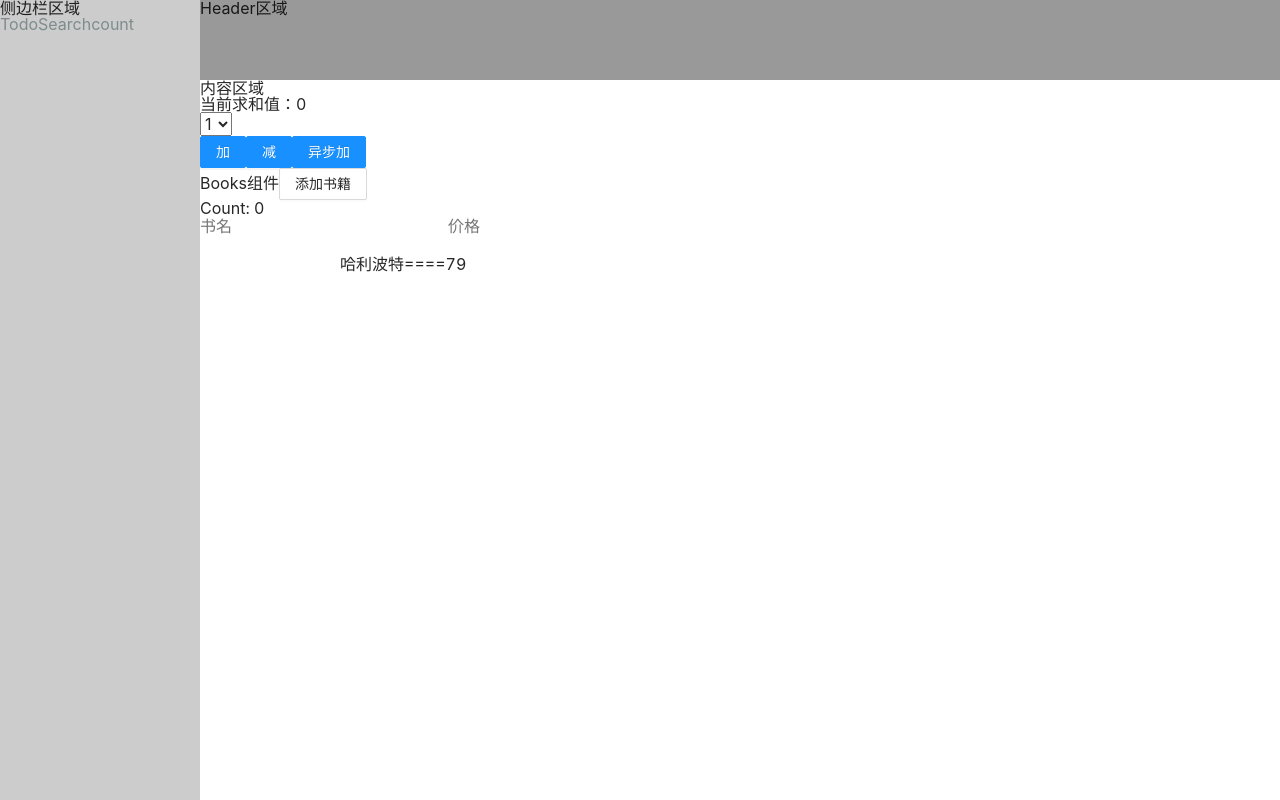
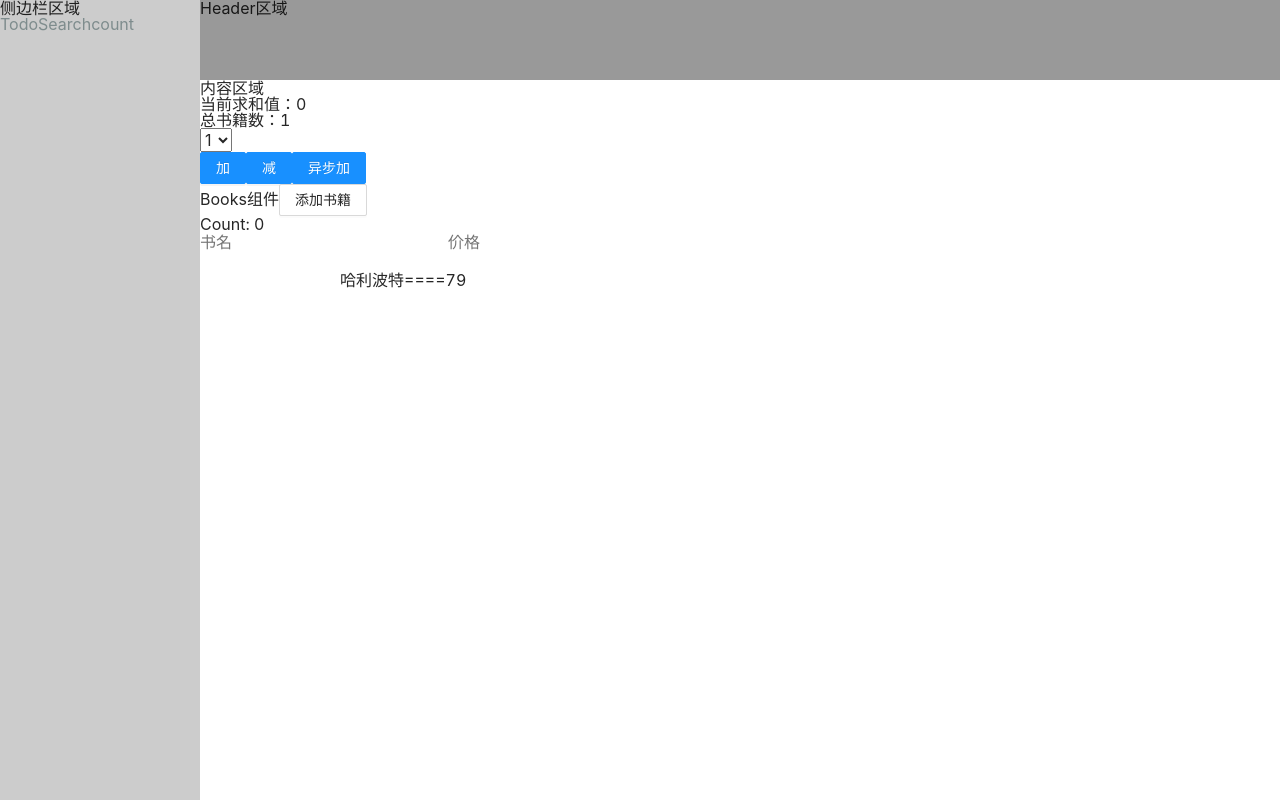
Before and after one commit to LewisLen/Recording, a React (Create React App) app in the folder React/React-cli/: page /count in a window 1280 px wide. Built offline with nearby package versions, Linux system fonts and the light colour scheme.

Commit message:
add:combineReducers共享数据

```diff
--- a/React/React-cli/src/contains/Books/Books.jsx
+++ b/React/React-cli/src/contains/Books/Books.jsx
@@ -11,9 +11,10 @@ class Book extends Component {
       bookName: this.bookName.value,
       bookPrice: this.bookPrice.value
     })
+    this.bookName.value = '';
+    this.bookPrice.value = '';
   }
   render() {
-    console.log(this.props)
     return (
       <div>
         Books组件
--- a/React/React-cli/src/contains/Count/Count.jsx
+++ b/React/React-cli/src/contains/Count/Count.jsx
@@ -9,9 +9,10 @@ import CountUI from '../../views/Count';
 // 第一个参数函数的返回值会作为状态传递给UI组件，key/value形式
 // 这里是react-redux在调用该函数的时候已经调用了store.getState()，并且将state返回
 const mapStateToProps = (state) => {
-  const {count} = state.CountReducer
+  const {count} = state.CountReducer;
   return {
-    count
+    count,
+    books:state.BookReducer
   }
 }
 // 第二个参数函数的返回值会作为操作状态的方法传递给UI组件
--- a/React/React-cli/src/store/reducers/book.js
+++ b/React/React-cli/src/store/reducers/book.js
@@ -8,7 +8,7 @@ export default (state = books,action) => {
   let {type,value} = action;
   switch (type){
     case ADDBOOK:
-      return [value,...books]
+      return [value,...state]
     default:
       return state
   }
--- a/React/React-cli/src/views/Count.jsx
+++ b/React/React-cli/src/views/Count.jsx
@@ -23,6 +23,7 @@ export default class Count extends Component {
     return (
       <div>
         <h1>当前求和值：{this.props.count}</h1>
+        <h1>总书籍数：{this.props.books.length}</h1>
         <select ref={c => this.selectNumber = c}>
           <option value="1">1</option>
           <option value="2">2</option>
```
Also changed, not shown: 1 other file (tests, documents, lock files or other folders).
